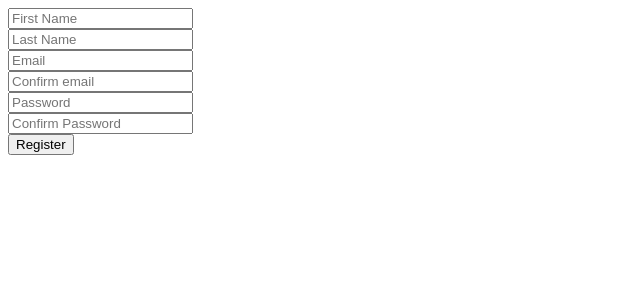
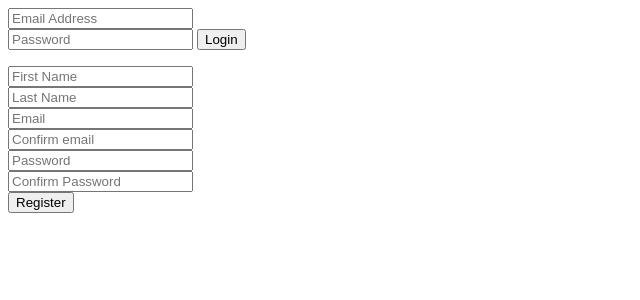
Before and after one commit to dominikpatryas/social-web, a PHP site: page /register.php in a window 1280 px wide. Shown: the top 300 px of the page, without its empty margins (0-640 px from the left). Run offline with PHP 8.4, Linux system fonts and the light colour scheme.

Commit message:
added login handler

```diff
--- /dev/null
+++ b/config/config.php
@@ -0,0 +1,14 @@
+<?php
+ob_start(); // Turns on output buffering
+session_start();
+
+$time = date_default_timezone_set("Europe/London");
+
+$user = "root"; $passR = ""; $name = "localhost"; $db = "social";
+
+$con = mysqli_connect($name, $user, $passR, $db);
+
+if (mysqli_connect_errno()) {
+    echo "Fail to connect" . mysqli_connect_errorno();
+}
+?>
--- /dev/null
+++ b/includes/form_handlers/login_handler.php
@@ -0,0 +1,31 @@
+<?php
+
+if(isset($_POST['login_button'])) {
+
+    $email = filter_var($_POST['log_email'], FILTER_SANITIZE_EMAIL);
+
+    $_SESSION['log_email'] = $email;
+    $password = md5($_POST['log_password']); // GET PASSWORD
+
+    $check_database_query = mysqli_query($con, "SELECT * FROM users WHERE email='$email' AND password ='$password'");
+    $check_login_query = mysqli_num_rows($check_database_query);
+
+    if ($check_login_query == 1) {
+        $row = mysqli_fetch_array($check_database_query);
+        $username = $row['username'];
+
+        $user_closed_query = mysqli_query($con, "SELECT * FROM users WHERE  email='$email' and user_closed='yes'");
+        if (mysqli_num_rows($user_closed_query) == 1) {
+            $reopen_account = mysqli_query($con, "UPDATE users SET user_closed='no' WHERE email='$email'");
+        }
+
+        $_SESSION['username'] = $username;
+        header("Location: index.php");
+
+        exit();
+    } else
+        array_push($error_array, "Email or username is incorrect<br>");
+
+
+}
+?>
--- /dev/null
+++ b/includes/form_handlers/register_handler.php
@@ -0,0 +1,121 @@
+<?php
+
+// Declaring variables
+$fname = "";
+$lname = "";
+$email = "";
+$email2 = "";
+$password = "";
+$password2 = "";
+$date ="";
+$error_array = array();
+
+if (isset($_POST['register_button'])) {
+
+// REGISTRATION VALUES
+
+$fname = strip_tags($_POST['reg_fname']);
+$fname = str_replace(' ', '', $fname);
+$fname = ucfirst(strtolower($fname));
+$_SESSION['reg_fname'] = $fname; // Store into session variable
+
+
+$lname = strip_tags($_POST['reg_lname']);
+$lname = str_replace(' ', '', $lname);
+$lname = ucfirst(strtolower($lname));
+$_SESSION['reg_lname'] = $lname; // Store into session variable
+
+
+$password = strip_tags($_POST['reg_password']);
+$password2 = strip_tags($_POST['reg_password2']);
+$_SESSION['reg_password'] = $password; // Store into session variable
+
+
+$email = strip_tags($_POST['reg_email']);
+$email = str_replace(' ', '', $email);
+$email = ucfirst(strtolower($email));
+$_SESSION['reg_email'] = $email; // Store into session variable
+
+
+$email2 = strip_tags($_POST['reg_email2']);
+$email2 = str_replace(' ', '', $email2);
+$email2 = ucfirst(strtolower($email2));
+$_SESSION['reg_email2'] = $email2; // Store into session variable
+
+
+$date = date("Y-m-d"); // current date
+
+if ($email == $email2) {
+
+if(filter_var($email, FILTER_VALIDATE_EMAIL)) {
+
+    $email = filter_var($email, FILTER_VALIDATE_EMAIL);
+
+    $em_check = mysqli_query($con, "SELECT email FROM users WHERE email='$email'");
+
+    $num_rows = mysqli_num_rows($em_check);
+
+    if ($num_rows > 0) {
+        echo array_push($error_array, "Email already in use<br>");
+    }
+} else array_push($error_array, "Invalid email format<br>");
+
+} else array_push($error_array,"Emails don't match!<br>");
+
+if(strlen($fname) > 25 || strlen($fname) < 2) {
+    array_push($error_array,"Too long or too short first name<br>");
+}
+
+if(strlen($lname) > 25 || strlen($lname) < 2) {
+    array_push($error_array,"Too long or too short last name<br>");
+}
+
+if($password != $password2) {
+    array_push($error_array,"Passwords do not match<br>");
+} else {
+    if(preg_match('/[^A-Za-z0-9]/', $password)) {
+        array_push($error_array,"Your password can only contain english characters or numbers<br>");
+    }
+}
+
+if (strlen($password > 30 || strlen($password) < 5)) {
+    array_push($error_array,"Your password must be between 5 and 30 characters<br>");
+}
+
+if (empty($error_array)) {
+    $password = md5($password); // Encrypt password before sending to database
+// generate username by concatenating first name and last name
+    $username = strtolower($fname . "_" . $lname);
+    $check_username_query = mysqli_query($con, "SELECT username FROM users WHERE username='$username'");
+
+    $i = 0;
+// if username exists add a number
+    while(mysqli_num_rows($check_username_query) != 0) {
+        $i++;
+        $username = $username . "_" . $i;
+        $check_username_query = mysqli_query($con, "SELECT username FROM users WHERE username='$username'");
+    }
+
+    // Profile picture managment
+    $rand = rand(1, 2);
+
+    if ($rand == 1)
+    $profile_pic = "assets/images/profile_pics/defaults/head_deep_blue.png";
+
+    else if ($rand == 2) {
+    $profile_pic = "assets/images/profile_pics/defaults/head_emerald.png"; }
+
+    $query = mysqli_query($con, "INSERT INTO users VALUES ('', '$fname', '$lname', '$username', '$email', '$password', '$date', '$profile_pic', '0', '0', 'no', ',')");
+
+    array_push($error_array, "<span style='color: #14C800;'> You registered correctly. </span><br>");
+
+    $_SESSION['reg_fname'] = "";
+    $_SESSION['reg_lname'] = "";
+    $_SESSION['reg_email'] = "";
+    $_SESSION['reg_email2'] = "";
+}
+
+
+}
+
+?>
--- a/register.php
+++ b/register.php
@@ -1,132 +1,8 @@
 <?php
-session_start();
 
-$user = "root"; $passR = ""; $name = "localhost"; $db = "social";
-
-$con = mysqli_connect($name, $user, $passR, $db);
-
-if (mysqli_connect_errno()) {
-    echo "Fail to connect" . mysqli_connect_errorno();
-}
-
-$fname = "";
-$lname = "";
-$email = "";
-$email2 = "";
-$password = "";
-$password2 = "";
-$date ="";
-$error_array = array();
-
-if (isset($_POST['register_button'])) {
-
-// REGISTRATION VALUES
-
-$fname = strip_tags($_POST['reg_fname']);
-$fname = str_replace(' ', '', $fname);
-$fname = ucfirst(strtolower($fname));
-$_SESSION['reg_fname'] = $fname; // Store into session variable
-
-
-$lname = strip_tags($_POST['reg_lname']);
-$lname = str_replace(' ', '', $lname);
-$lname = ucfirst(strtolower($lname));
-$_SESSION['reg_lname'] = $lname; // Store into session variable
-
-
-$password = strip_tags($_POST['reg_password']);
-$password2 = strip_tags($_POST['reg_password2']);
-$_SESSION['reg_password'] = $password; // Store into session variable
-
-
-$email = strip_tags($_POST['reg_email']);
-$email = str_replace(' ', '', $email);
-$email = ucfirst(strtolower($email));
-$_SESSION['reg_email'] = $email; // Store into session variable
-
-
-$email2 = strip_tags($_POST['reg_email2']);
-$email2 = str_replace(' ', '', $email2);
-$email2 = ucfirst(strtolower($email2));
-$_SESSION['reg_email2'] = $email2; // Store into session variable
-
-
-$date = date("Y-m-d"); // current date
-
-if ($email == $email2) {
-
-if(filter_var($email, FILTER_VALIDATE_EMAIL)) {
-
-    $email = filter_var($email, FILTER_VALIDATE_EMAIL);
-
-    $em_check = mysqli_query($con, "SELECT email FROM users WHERE email='$email'");
-
-    $num_rows = mysqli_num_rows($em_check);
-
-    if ($num_rows > 0) {
-        echo array_push($error_array, "Email already in use<br>");
-    }
-} else array_push($error_array, "Invalid email format<br>");
-
-} else array_push($error_array,"Emails don't match!<br>");
-
-if(strlen($fname) > 25 || strlen($fname) < 2) {
-    array_push($error_array,"Too long or too short first name<br>");
-}
-
-if(strlen($lname) > 25 || strlen($lname) < 2) {
-    array_push($error_array,"Too long or too short last name<br>");
-}
-
-if($password != $password2) {
-    array_push($error_array,"Passwords do not match<br>");
-} else {
-    if(preg_match('/[^A-Za-z0-9]/', $password)) {
-        array_push($error_array,"Your password can only contain english characters or numbers<br>");
-    }
-}
-
-if (strlen($password > 30 || strlen($password) < 5)) {
-    array_push($error_array,"Your password must be between 5 and 30 characters<br>");
-}
-
-if (empty($error_array)) {
-    $password = md5($password); // Encrypt password before sending to database
-// generate username by concatenating first name and last name
-    $username = strtolower($fname . "_" . $lname);
-    $check_username_query = mysqli_query($con, "SELECT username FROM users WHERE username='$username'");
-
-    $i = 0;
-// if username exists add a number
-    while(mysqli_num_rows($check_username_query) != 0) {
-        $i++;
-        $username = $username . "_" . $i;
-        $check_username_query = mysqli_query($con, "SELECT username FROM users WHERE username='$username'");
-    }
-
-    // Profile picture managment
-    $rand = rand(1, 2);
-
-    if ($rand == 1)
-    $profile_pic = "assets/images/profile_pics/defaults/head_deep_blue.png";
-
-    else if ($rand == 2) {
-    $profile_pic = "assets/images/profile_pics/defaults/head_emerald.png"; }
-
-    $query = mysqli_query($con, "INSERT INTO users VALUES ('', '$fname', '$lname', '$username', '$email', '$password', '$date', '$profile_pic', '0', '0', 'no', ',')");
-
-    array_push($error_array, "<span style='color: #14C800;'> You registered correctly. </span><br>");
-
-    $_SESSION['reg_fname'] = "";
-    $_SESSION['reg_lname'] = "";
-    $_SESSION['reg_email'] = "";
-    $_SESSION['reg_email2'] = "";
-}
-
-
-}
-
-
+require 'config/config.php';
+require 'includes/form_handlers/register_handler.php';
+require 'includes/form_handlers/login_handler.php';
 ?>
 
 
@@ -141,6 +17,25 @@ if (empty($error_array)) {
 
 
 <body>
+
+    <form action="register.php" method="POST">
+
+        <input type="email" name="log_email" placeholder="Email Address" value="<?php
+        if(isset($_SESSION['log_email'])) {
+            echo $_SESSION['log_email'];
+        } ?>" required> <br>
+
+
+        <input type="password" name="log_password" placeholder="Password" >
+        <input type="submit" name="login_button" value="Login">
+
+        <?php  if (in_array("Email or username is incorrect<br>", $error_array)) {
+            echo "Email or username is incorrect<br>";
+        } ?>
+
+    </form>
+
+
 
     <form action="register.php" method="POST">
 
```
Also changed, not shown: index.php (+1 -11 lines).
